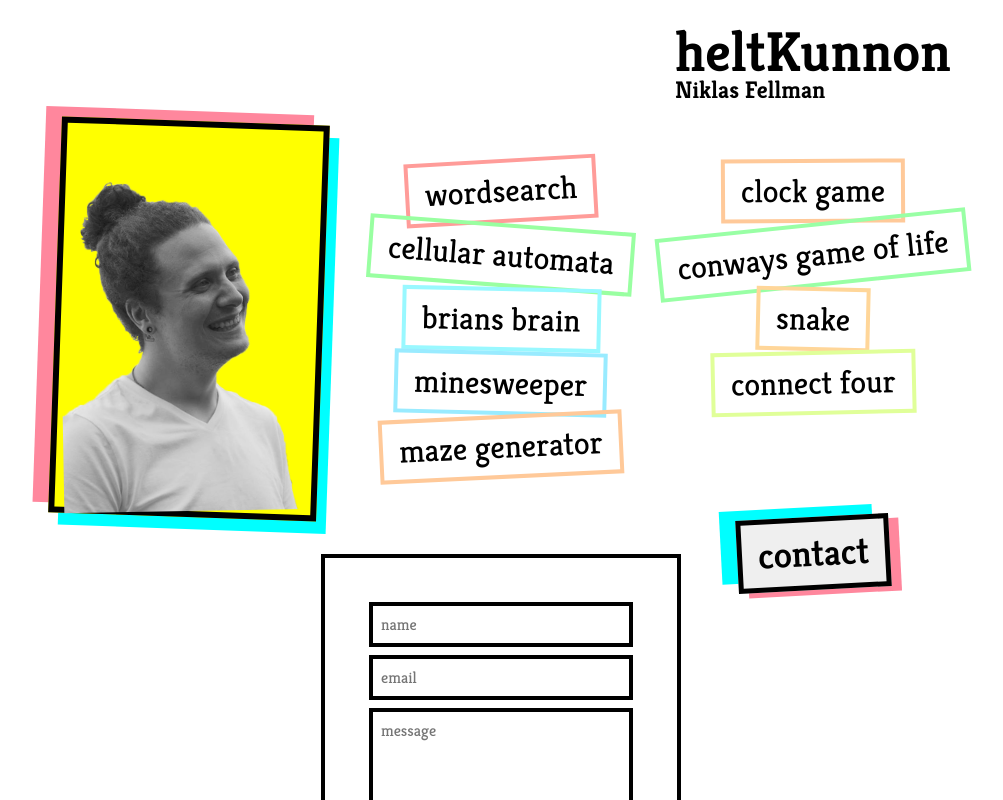
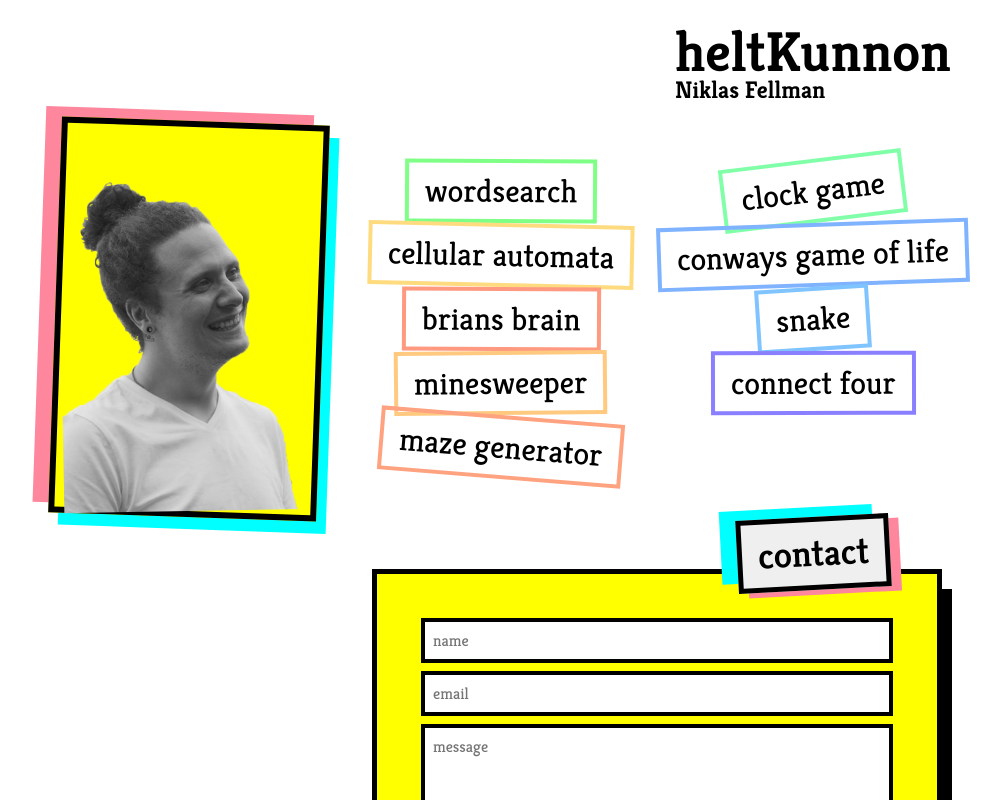
Before and after one commit to niklasfellman/portfolio, a plain HTML site: page index.html in a window 1280 px wide. Both pictures are taken after a click on the button "contact". Shown: the top 800 px of the page, without its empty margins (139-1142 px from the left). Drawn offline with Linux system fonts and the light colour scheme.

Commit message:
finishing up contact form

```diff
--- a/script.js
+++ b/script.js
@@ -1,25 +1,16 @@
-let links = document.querySelectorAll(".link")
-let board = document.querySelector(".container")
+const links = document.querySelectorAll(".link")
+const board = document.querySelector(".container")
+const contactBtn = document.querySelector(".contact")
+const contactForm = document.querySelector(".contact-container")
 
-for(let i = 0;i<links.length;i++){
+links.forEach(link => {
 	let rotation = (Math.random() - Math.random()) * -8
 	let hueNumber = Math.floor(Math.random() * 255)
 	let margin = Math.floor(Math.random() * 100)
-	links[i].style.transform = `rotate(${rotation}deg)`
-	links[i].style.border = `4px solid hsl(${hueNumber},100%,80%)`
-}
+	link.style.transform = `rotate(${rotation}deg)`
+	link.style.border = `4px solid hsl(${hueNumber},100%,75%)`
+})
 
-
-
-/*
-for(let i = 0;i<links.length;i++){
-	links[i].addEventListener("mouseover",(x)=>{
-		console.log(x.target)
-		console.log(toolTip.offsetTop)
-
-		toolTip.style.top = x.target.offsetTop + "px"
-		toolTip.style.left = x.target.offsetLeft + "px"
-
-	})
-}
-*/
+contactBtn.addEventListener("click", (x)=>{
+	contactForm.classList.toggle("hidden")
+})
--- a/style.css
+++ b/style.css
@@ -72,6 +72,15 @@ margin:1rem 0;
 	color:black;
 	font-weight:600;
 	box-shadow:-16px -10px 0 cyan,10px 5px 0 #FF879D;
+	transition:250ms;
+	cursor:pointer;
+	z-index:10;
+}
+
+.contact:hover {
+
+	transform:rotate(2deg);
+	box-shadow:16px 10px 0 cyan,-10px -5px 0 #FF879D;
 }
 
 a, a:visited, a:hover, a:active {
@@ -95,7 +104,7 @@ button {
 	z-index:10;
 	top:0;
 	right:0;
-	box-shadow:-8px 8px 0 #00FF94,8px -8px 0 hotpink;
+	box-shadow:8px -8px 0 cyan,-8px 8px 0 #ff879d;
 	visibility:hidden;
 	transform: scale(0, 0) translate(100%,100%);
 }
@@ -113,26 +122,56 @@ button {
 }
 
 .contact-container {
-	box-shadow:0 0 0 4px black;
+	width:30rem;
+	outline:5px solid black;
+	box-shadow:15px 15px 0 black;
 	display:flex;
 	align-items:center;
 	justify-content:center;
 	flex-direction:column;
 	padding:2.5rem;
-
-	margin-top:-2rem;
+	background:yellow;
+	grid-column:2/span 2;
+	transform:scale(0,0) ;
+	margin-top:-1rem;
+transform-origin: top right;
+	transition:400ms;
+transition-timing-function: ease-in-out;
 }
 
 input,textarea {
-	width:15rem;
+	width:28rem;
 	padding:.5rem .5rem;
 	margin:.25rem;
 	border:4px solid black;
 	font:inherit;
+	background:white;
 }
 
 #contact-message {
 	min-height:7rem
+}
+
+#send {
+	margin-top:1.5rem;
+	transform:rotate(3deg);
+	border:3px solid black;
+	font-size:1.5rem;
+	padding:.5rem 1rem;
+	color:black;
+	font-weight:600;
+	box-shadow:-16px -10px 0 cyan,10px 5px 0 #FF879D;
+	cursor:pointer;
+	transition:250ms;
+}
+
+#send:hover {
+	box-shadow:16px 10px 0 cyan,-10px -5px 0 #FF879D;
+}
+
+.hidden {
+	transform:scale(1,1) ;
+	transition:400ms;
 }
 
 @media all and (max-width:1000px){
```
Also changed, not shown: index.html (+1 -1 lines).
